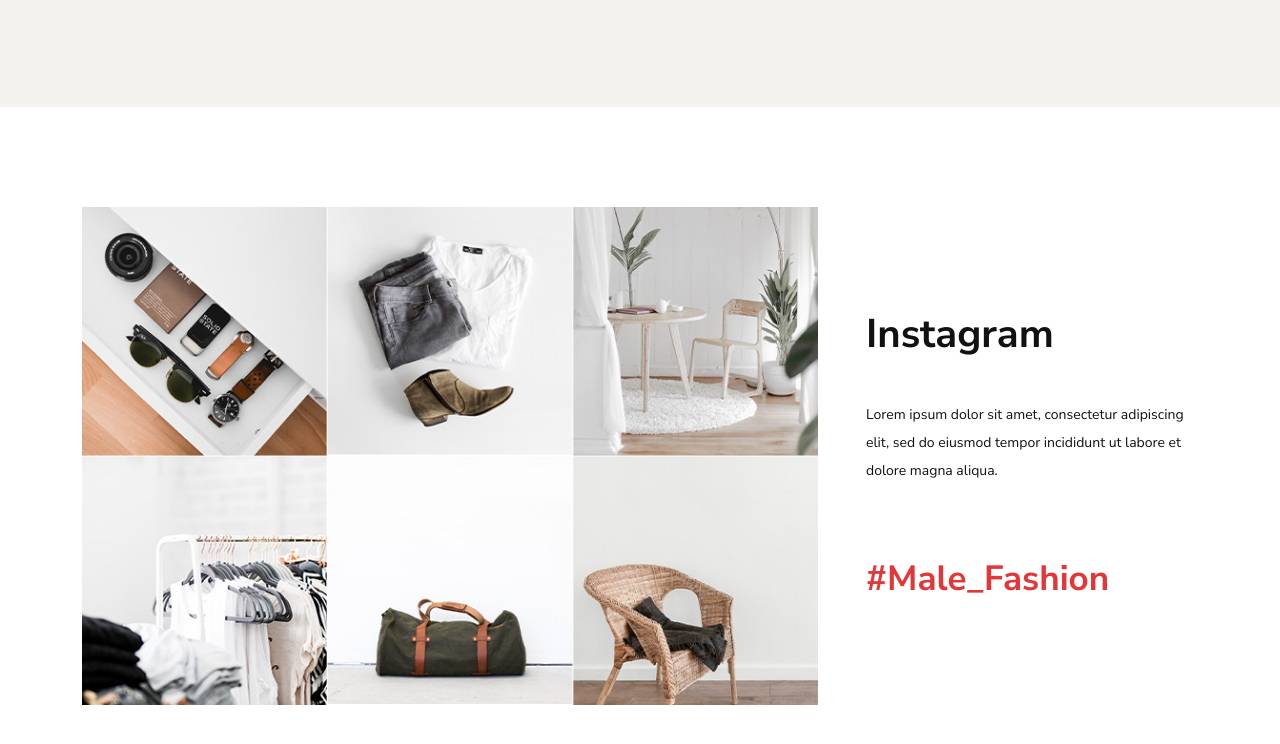
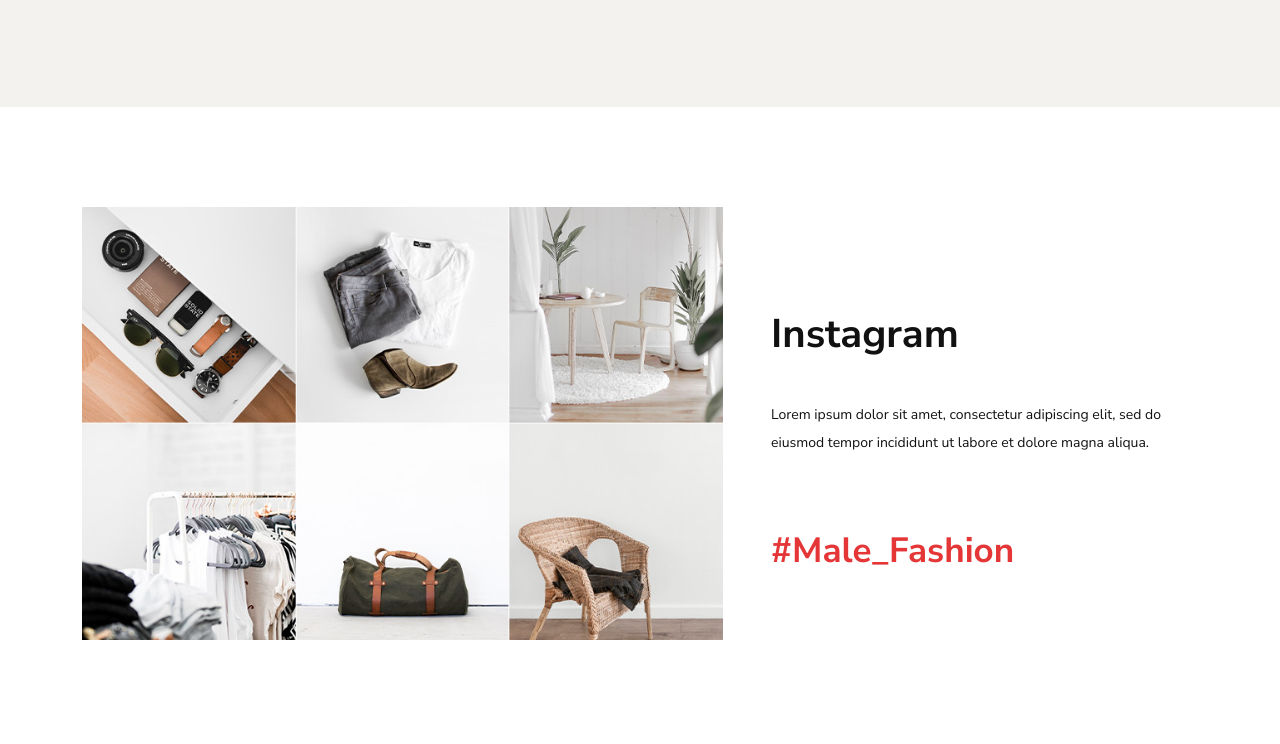
Before and after one commit to moustafaamindev/male-fashion, a website built with webpack: page src/index.ejs in a window 1280 px wide. Shown: the part 3361-4105 px from the top of the page. Before the commit the page ends 4066 px from the top, so only its background shows below. Built offline with nearby package versions, Linux system fonts and the light colour scheme; files whose address does not match are found by name.

Commit message:
edit size of images in instgram section

```diff
--- a/src/components/Instagram.ejs
+++ b/src/components/Instagram.ejs
@@ -3,29 +3,29 @@
 <div class="instagram">
   <div class="container">
     <div class="row">
-      <div class="col-lg-8">
+      <div class="col-xl-7 col-lg-7">
         <div class="d-flex flex-wrap">
-          <div class="col-lg-4 col-md-6 col-12">
-            <img src="./imgs/Instagram/instagram-1.jpg" class="w-100" alt="" />
+          <div class="col col-md-4 col-6">
+            <img src="./imgs/Instagram/instagram-1.jpg" class="m-0 img-fluid" alt="" />
           </div>
-          <div class="col-lg-4 col-md-6 col-12">
-            <img src="./imgs/Instagram/instagram-2.jpg" class="w-100" alt="" />
+          <div class="col col-md-4 col-6">
+            <img src="./imgs/Instagram/instagram-2.jpg" class="m-0 img-fluid" alt="" />
           </div>
-          <div class="col-lg-4 col-md-6 col-12">
-            <img src="./imgs/Instagram/instagram-3.jpg" class="w-100" alt="" />
+          <div class="col col-md-4 col-6">
+            <img src="./imgs/Instagram/instagram-3.jpg" class="m-0" alt="" />
           </div>
-          <div class="col-lg-4 col-md-6 col-12">
-            <img src="./imgs/Instagram/instagram-4.jpg" class="w-100" alt="" />
+          <div class="col col-md-4 col-6">
+            <img src="./imgs/Instagram/instagram-4.jpg" class="img-fluid" alt="" />
           </div>
-          <div class="col-lg-4 col-md-6 col-12">
-            <img src="./imgs/Instagram/instagram-5.jpg" class="w-100" alt="" />
+          <div class="col col-md-4 col-6">
+            <img src="./imgs/Instagram/instagram-5.jpg" class="img-fluid" alt="" />
           </div>
-          <div class="col-lg-4 col-md-6 col-12">
-            <img src="./imgs/Instagram/instagram-6.jpg" class="w-100" alt="" />
+          <div class="col col-md-4 col-6">
+            <img src="./imgs/Instagram/instagram-6.jpg" class="img-fluid" alt="" />
           </div>
         </div>
       </div>
-      <div class="col-lg-4">
+      <div class="col-lg-5">
         <div class="insta-text d-flex flex-column ps-md-4">
           <h1>Instagram</h1>
           <p>
--- a/src/scss/components/_index.scss
+++ b/src/scss/components/_index.scss
@@ -295,6 +295,13 @@
 // start Instagram section
 
 .instagram {
+  margin-bottom: 100px;
+  .col,
+  img {
+    @media (max-width: 400px) {
+      width: 100%;
+    }
+  }
   .insta-text {
     padding: 100px 0;
     @media (min-width: 767px) and (max-width: 1200px) {
```
